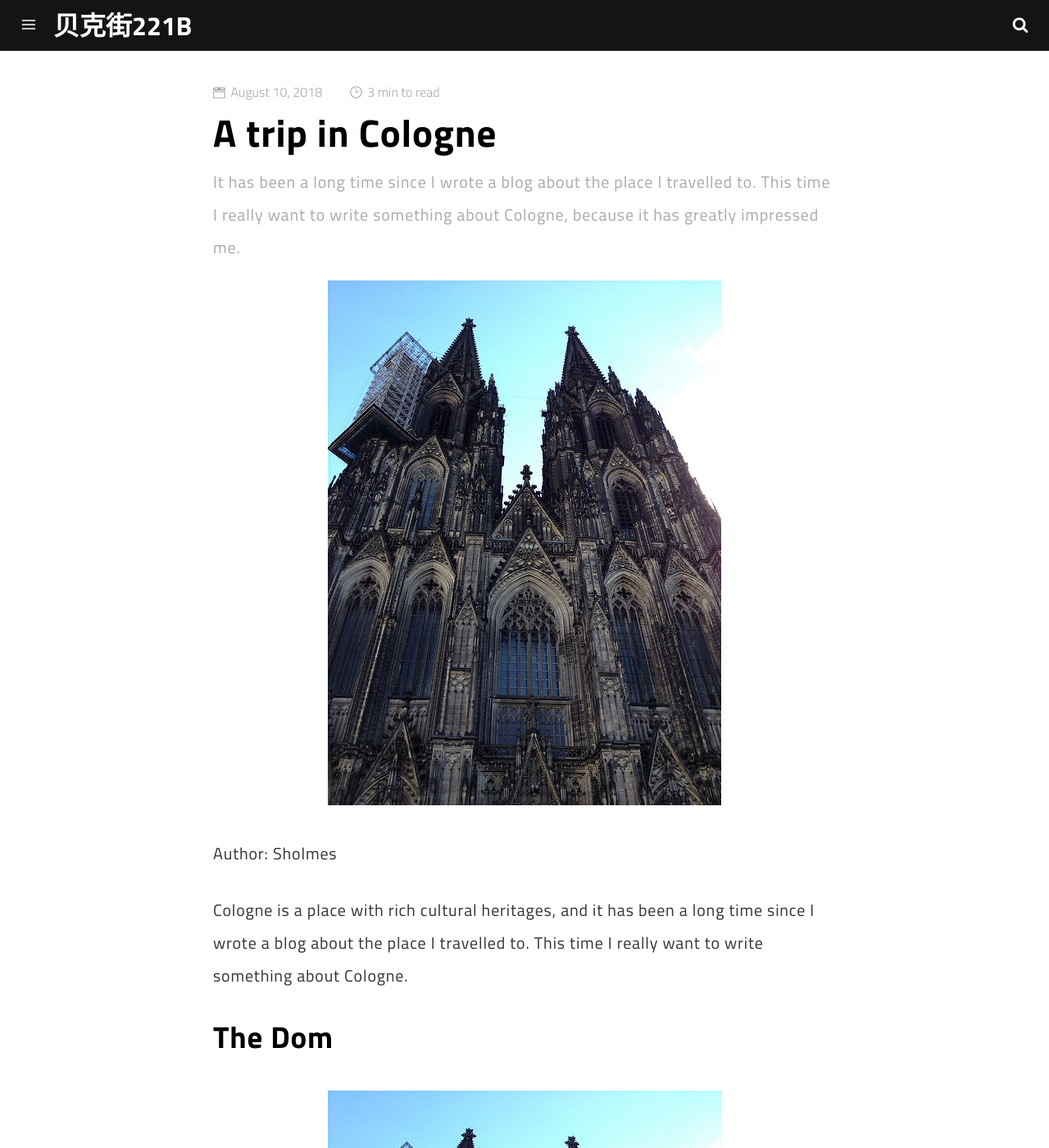
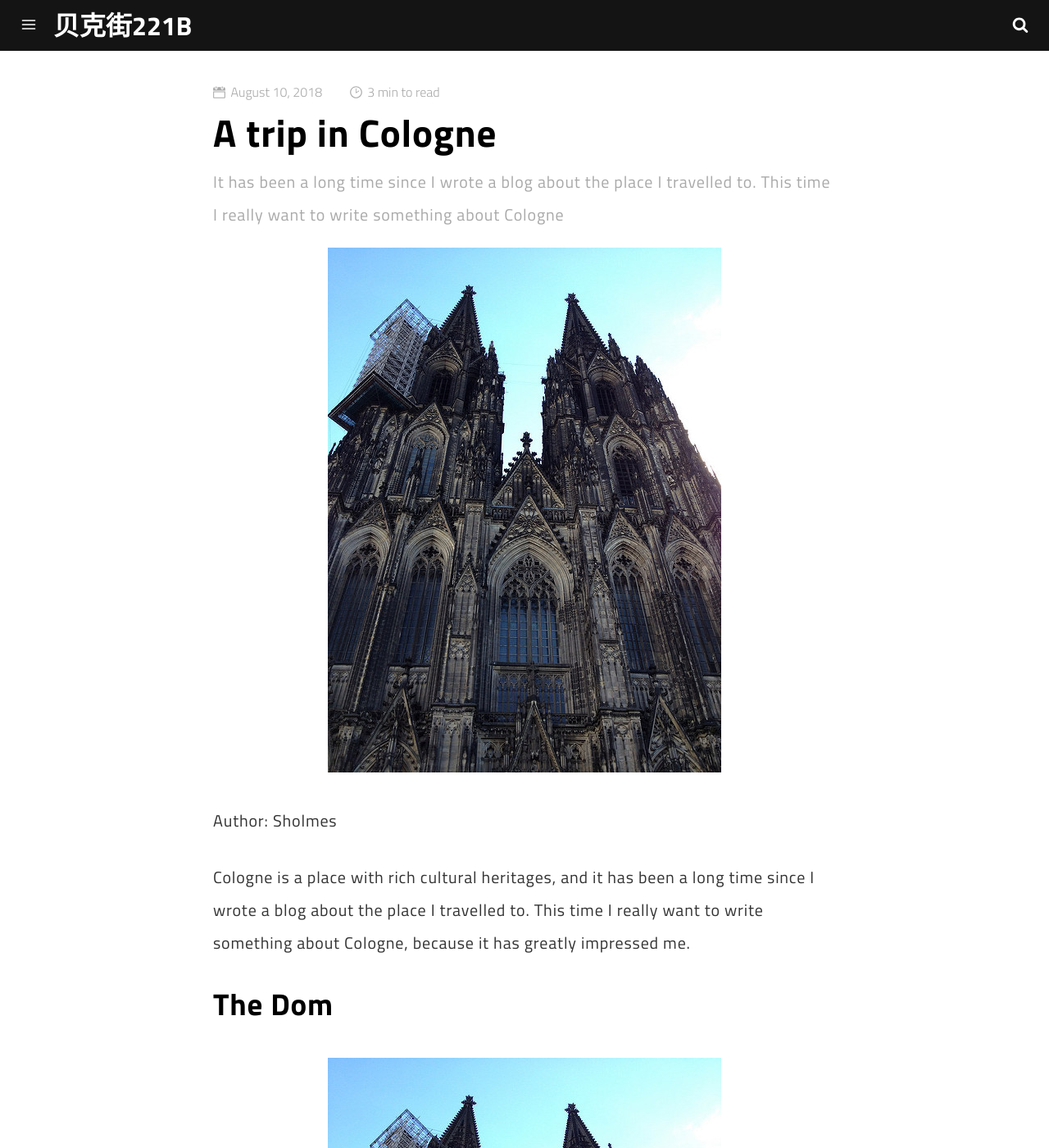
Before and after one commit to bakerstreet221abc/bakerstreet221abc.github.io, a Jekyll site: the page built from _posts/2018-08-10-trip-cologne.md, in a window 1280 px wide and 1400 px high. Shown: the whole window at 82% size. Built offline with Jekyll 4.4.1, drawn with Linux system fonts in a browser that asks for light colours; comment, search, counter and statistics services are not loaded; some of the changed lines change nothing that is shown; some of the changed text lies outside the part shown.

Commit message:
update a little

```diff
--- a/_posts/2018-08-10-trip-cologne.md
+++ b/_posts/2018-08-10-trip-cologne.md
@@ -1,7 +1,7 @@
 ---
 layout: post
 title: "A trip in Cologne"
-description: 'It has been a long time since I wrote a blog about the place I travelled to. This time I really want to write something about Cologne, because it has greatly impressed me.'
+description: 'It has been a long time since I wrote a blog about the place I travelled to. This time I really want to write something about Cologne'
 image: '/assets/img/cologne.jpg'
 category: 'blog'
 tags:
@@ -12,7 +12,7 @@
 
 Author: Sholmes
 
-Cologne is a place with rich cultural heritages, and it has been a long time since I wrote a blog about the place I travelled to. This time I really want to write something about Cologne.
+Cologne is a place with rich cultural heritages, and it has been a long time since I wrote a blog about the place I travelled to. This time I really want to write something about Cologne, because it has greatly impressed me.
 
 ## The Dom
 
@@ -33,7 +33,7 @@
 
 I did not go into the Chocolate Museum, because the queue was too long. Instead, I visited `Wallraf-Richartz-Museum` to appreciate the impressionist paintings. There was a ongoing show about the paintings themed `The Seine`.
 
-## Mystery
+## A detective novel writer
 
 Frank Schätzing is a German writer born in Cologne, whose novels are more popular than Harry Potter in Germany. He has won the 2005 `Deutscher Krimi Preis`, which is the most prestigious prize for crime novels in Germany. His detective novels include `The Tyranny of the Butterfly` [media link](https://www.dw.com/en/best-selling-author-frank-sch%C3%A4tzing-creates-an-ai-dystopia-in-latest-thriller/a-43506188), which is set in California, involving the hottest topic nowadays: artificial intelligence.
 
```
